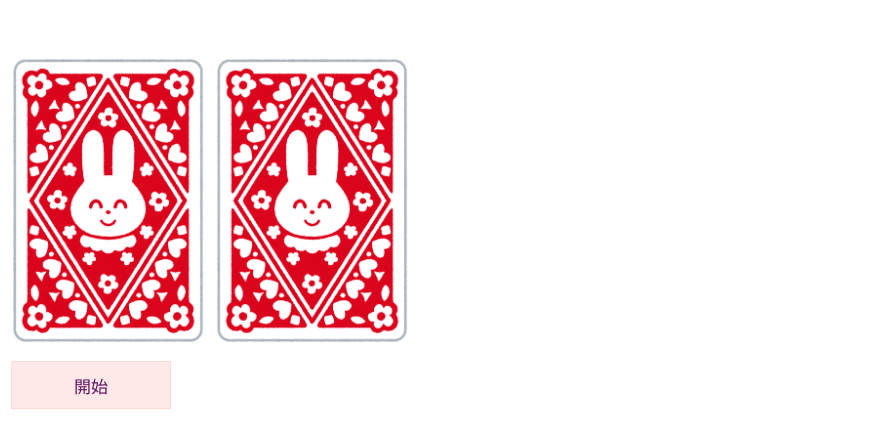
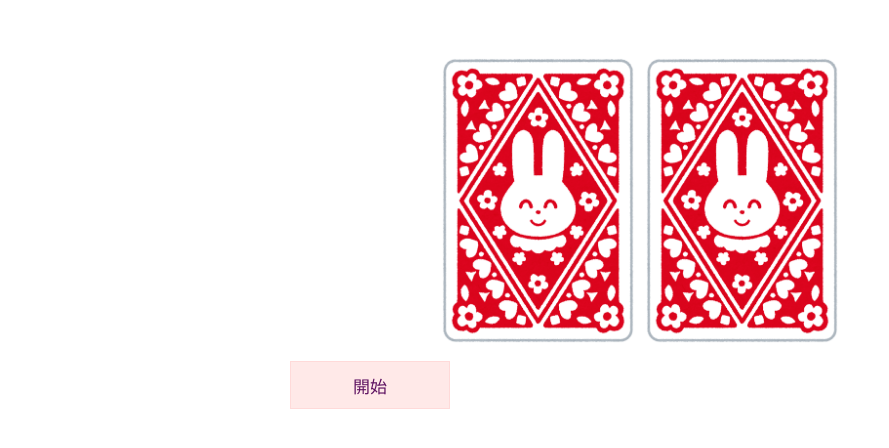
Before and after one commit to perzikanz/high-and-low, a plain HTML site: page index.html in a window 1280 px wide. Shown: the whole page, without its empty margins (0-889 px from the left). Drawn offline with Linux system fonts and the light colour scheme.

Commit message:
中央寄せにしました

```diff
--- a/css/styles.css
+++ b/css/styles.css
@@ -1,19 +1,31 @@
+.Block {
+    max-width: 700px;
+    margin: auto;
+}
+
 .is-hide {
     visibility: hidden;
+}
+
+.message {
+    margin-top: 10px;
+    font-size: 30px;
+    text-align: center;
+}
+
+.cards {
+    text-align: center;
 }
 
 img {
     width: 200px;
 }
 
-.message {
-    margin-top: 10px;
-    font-size: 30px;
-}
 
 .buttons {
     display: flex;
     margin-top: 10px;
+    justify-content: space-between;
 }
 
 button {
@@ -27,7 +39,7 @@ button {
 	background: #ffe9e8;
     border:1px solid #ffdad9;
     font-size: 17px;
-    margin-left: 3px;
+    /* margin-left: 3px; */
 }
 
 button:hover {
@@ -36,8 +48,3 @@ button:hover {
 	cursor: pointer;
 	text-decoration: none;
 }
-
-.cards {
-    margin-left: auto;
-    margin-right: auto;
-}
--- a/index.html
+++ b/index.html
@@ -8,6 +8,8 @@
         <meta property="og:image" content="https://perzikanz.github.io/high-and-low/card/card_back.png"/>        <link rel="stylesheet" href="css/styles.css">
     </head>
     <body>
+        <div class="Block">
+
             <div id="message" class="message is-hide">結果は・・・</div>
 
             <div class="cards">
@@ -21,6 +23,7 @@
                 <button id="restartButton" class="is-hide">再開</button>
             </div>
 
+        </div>
         <script type="text/javascript" src="high-and-low.js"></script>
     </body>
 </html>
```
Lines whose indentation alone changed are shown as unchanged.
